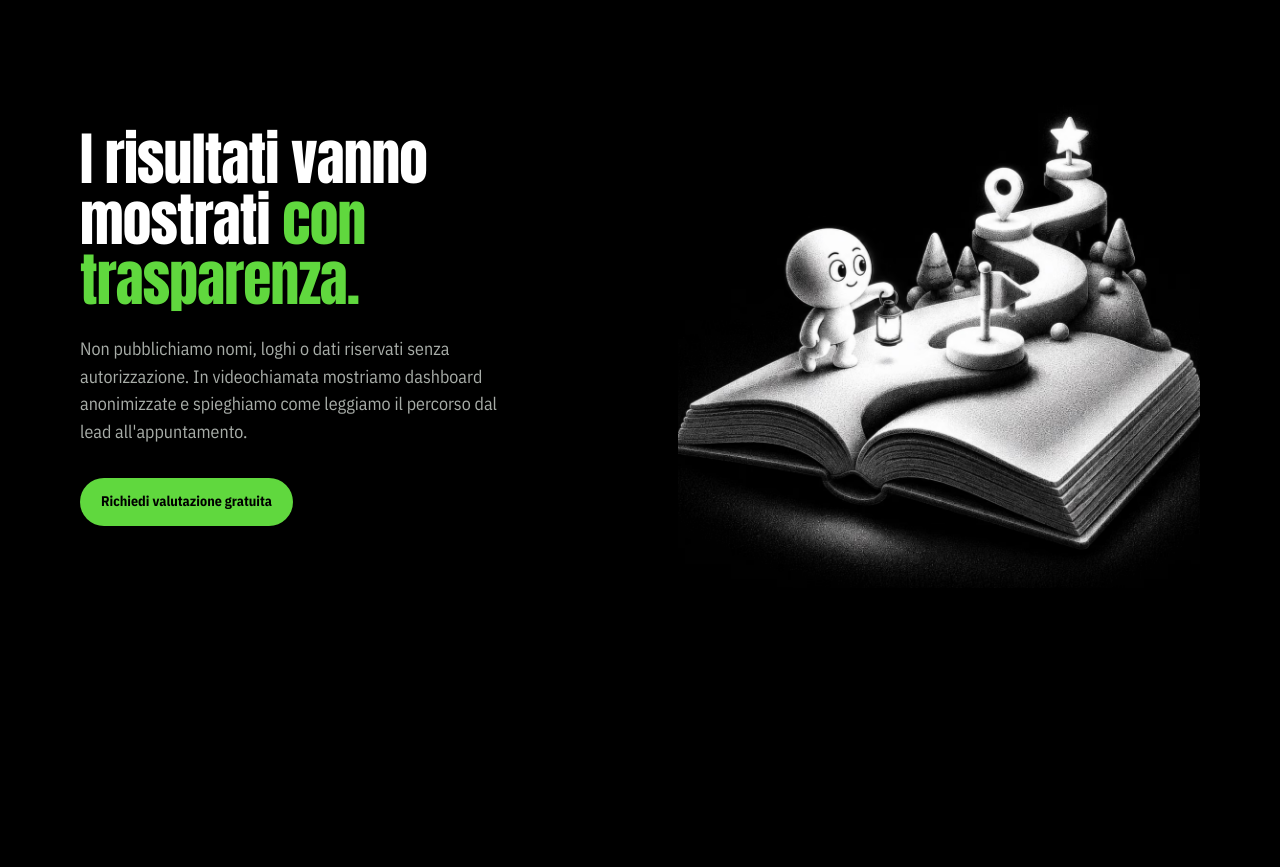
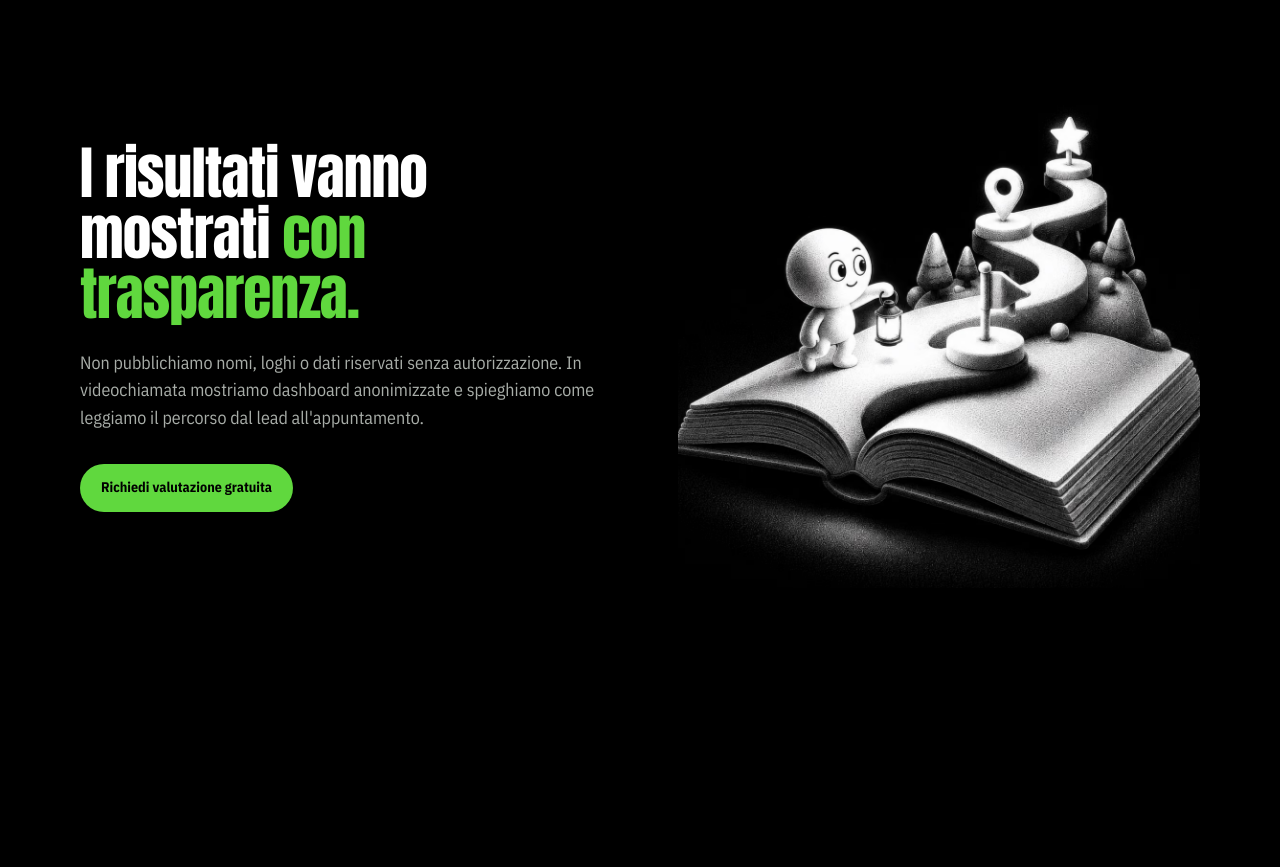
Before and after one commit to emsad/metrics-landing-demo, a website: page index.html in a window 1280 px wide. Shown: the part 7000-7867 px from the top of the page. Drawn offline with Linux system fonts and the light colour scheme.

Commit message:
Widen case study heading

```diff
--- a/index.html
+++ b/index.html
@@ -9,8 +9,8 @@
     <link rel="icon" type="image/png" sizes="512x512" href="./assets/favicon-512.png?v=20260910-5" />
     <link rel="apple-touch-icon" sizes="180x180" href="./assets/apple-touch-icon.png?v=20260910-5" />
     <meta name="theme-color" content="#000000" />
-    <link rel="stylesheet" href="./styles.css?v=20260911-12" />
-    <script src="./asset-fallback.js?v=20260911-12" defer></script>
+    <link rel="stylesheet" href="./styles.css?v=20260911-14" />
+    <script src="./asset-fallback.js?v=20260911-14" defer></script>
   </head>
   <body class="metrics-classic">
     <header class="site-header theme-negative header-on-negative">
--- a/styles.css
+++ b/styles.css
@@ -104,7 +104,7 @@
   --layout-header-margin-block: 0.625rem;
   --layout-header-margin-inline: 1.5625rem;
   --layout-header-padding-inline: 0.92875rem;
-  --layout-case-copy-max-width: 26.685rem;
+  --layout-case-copy-max-width: 34rem;
   --layout-contact-copy-max-width: 25rem;
 
   /* Larghezze mirate per mantenere i testi leggibili e bilanciati */
@@ -179,6 +179,7 @@ p { margin: 0; }
 #problem-title { max-width: min(100%, var(--typography-problem-heading-max-width)); }
 #process-title { max-width: min(100%, var(--typography-process-heading-max-width)); }
 #authority-title { max-width: min(100%, 28.945rem); }
+#case-study-title { max-width: min(100%, 24ch); }
 #team-title { max-width: min(100%, 52rem); }
 #fit-title { max-width: min(100%, var(--typography-fit-heading-max-width)); }
 #problema > .container > .section-intro { max-width: min(100%, var(--typography-problem-intro-max-width)); }
```
